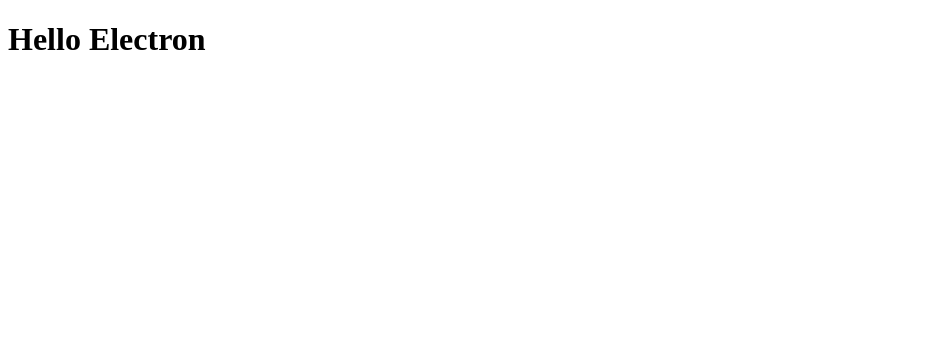
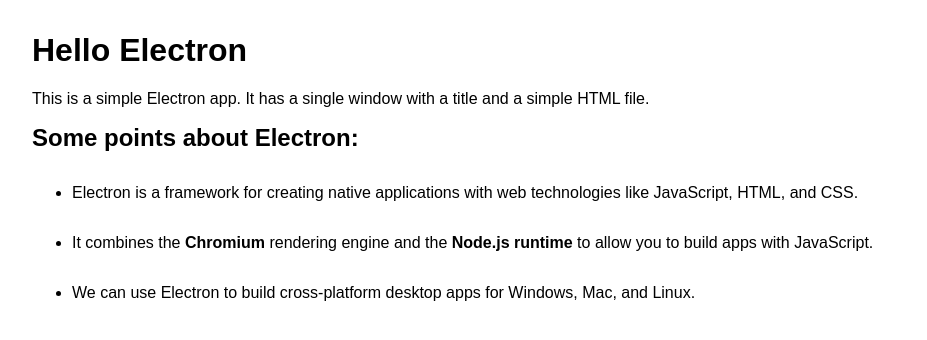
Before and after one commit to kunal00000/electron-app, an Electron app: page index.html in a window 1280 px wide. Shown: the whole page, without its empty margins (0-927 px from the left). Drawn offline with Linux system fonts and the light colour scheme.

Commit message:
(chore): random changes

```diff
--- a/index.html
+++ b/index.html
@@ -4,8 +4,44 @@
     <meta charset="UTF-8" />
     <meta name="viewport" content="width=device-width, initial-scale=1.0" />
     <title>First Electron App</title>
+    <style>
+      body {
+        font-family: Arial, sans-serif;
+        margin: 2rem;
+      }
+      li{
+        margin: 2rem 2rem 2rem 0rem;
+      }
+      div{
+        font-size: 1.5rem;
+        font-weight: bold;
+      }
+    </style>
   </head>
   <body>
     <h1>Hello Electron</h1>
+    <p>
+      This is a simple Electron app. It has a single window with a title and a
+      simple HTML file.
+    </p>
+
+    <main>
+      <div>
+        Some points about Electron:
+      </div>
+      <ul>
+        <li>
+          Electron is a framework for creating native applications with web
+          technologies like JavaScript, HTML, and CSS.
+        </li>
+        <li>
+          It combines the <b>Chromium</b> rendering engine and the <b>Node.js runtime</b> to
+          allow you to build apps with JavaScript.
+        </li>
+        <li>
+          We can use Electron to build cross-platform desktop apps for Windows,
+          Mac, and Linux.
+        </li>
+    </main>
   </body>
 </html>
--- a/index.js
+++ b/index.js
@@ -17,7 +17,7 @@
     })
   )
 
-  win.webContents.openDevTools()
+  // win.webContents.openDevTools()
   win.on('closed', () => {
     win = null
   })
```
